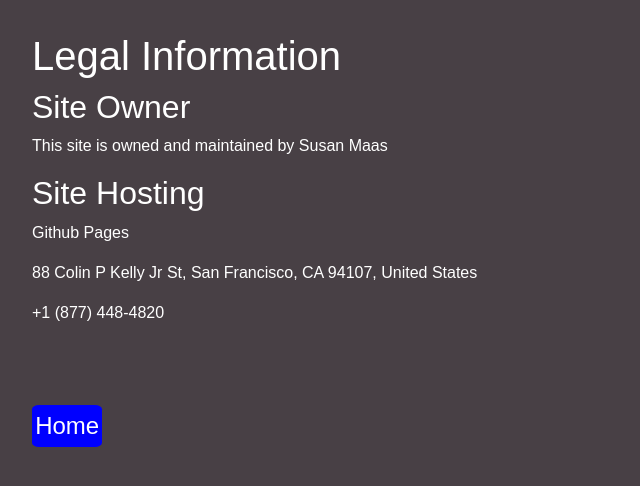
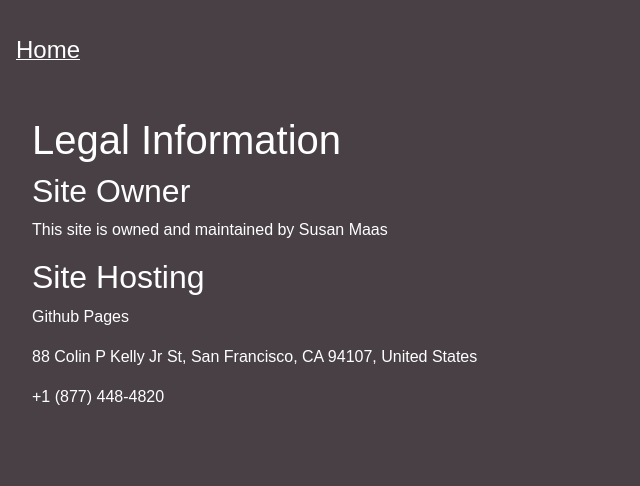
Before and after one commit to susanmaas/dance-academy, a website: page dist/legal.html in a window 1280 px wide. Shown: the whole page, without its empty margins (0-640 px from the left). Drawn offline with nearby package versions, Linux system fonts and the light colour scheme.

Commit message:
Remove button and replace with nav and link.

```diff
--- a/dist/legal.html
+++ b/dist/legal.html
@@ -13,6 +13,11 @@
     <title>Susan Maas Portfolio</title>
 </head>
 <body>
+    <nav class="secondaryNav">
+        <ul>
+            <li class="navListItem"><a href="index.html" class="navLinks">Home</a></li>
+        </ul>
+    </nav>
     <div class="pageLayout">
         <h1>Legal Information</h1>
         <h2>Site Owner</h2>
@@ -21,6 +26,5 @@
         <p>Github Pages</p>
         <p>88 Colin P Kelly Jr St, San Francisco, CA 94107, United States</p>
         <p>+1 (877) 448-4820</p>
-        <button class="homeButton homeButtonTopMargin"><a href="index.html" class="homeButtonText">Home</a></button>
     </div>
 </body>
--- a/dist/styles.css
+++ b/dist/styles.css
@@ -2,7 +2,7 @@
     box-sizing: border-box;
     padding: 0;
     margin: 0;
-    }
+}
 
 body {
     font-family: 'M PLUS 1p', sans-serif;
@@ -344,17 +344,6 @@ footer {
     flex-direction: column;
 }
 
-.homeButtonTopMargin {
-    margin-top: 4rem;
+.secondaryNav {
+    text-decoration: underline;
 }
-
-.homeButton {
-    background-color: blue;
-    padding: 0.2rem;
-    border-radius: 10%;
-    border: none;
-}
-
-.homeButtonText {
-    color: white;
-}
```
